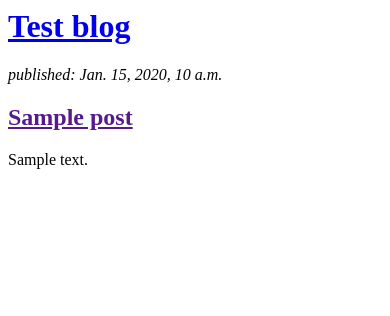
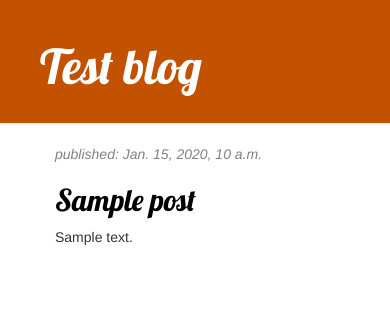
Before and after one commit to damarshad/my-first-blog, a Django app: page / in a window 390 px wide. Shown: the top 316 px of the page. Run offline with Django 3.2, Linux system fonts and the light colour scheme; tables that the repository leaves empty hold one stand-in row (values such as "Sample post"); some libraries are stand-ins or nearby versions.

Commit message:
Better CSS

```diff
--- /dev/null
+++ b/danblog/static/css/danblog.css
@@ -0,0 +1,46 @@
+.page-header {
+    background-color: #C25100;
+    margin-top: 0;
+    padding: 20px 20px 20px 40px;
+}
+
+.page-header h1, .page-header h1 a, .page-header h1 a:visited, .page-header h1 a:active {
+    color: #ffffff;
+    font-size: 36pt;
+    text-decoration: none;
+}
+
+.content {
+    margin-left: 40px;
+}
+
+h1, h2, h3, h4 {
+    font-family: 'Lobster', cursive;
+}
+
+.date {
+    color: #828282;
+}
+
+.save {
+    float: right;
+}
+
+.post-form textarea, .post-form input {
+    width: 100%;
+}
+
+.top-menu, .top-menu:hover, .top-menu:visited {
+    color: #ffffff;
+    float: right;
+    font-size: 26pt;
+    margin-right: 20px;
+}
+
+.post {
+    margin-bottom: 70px;
+}
+
+.post h2 a, .post h2 a:visited {
+    color: #000000;
+}
--- a/danblog/templates/danblog/post_list.html
+++ b/danblog/templates/danblog/post_list.html
@@ -1,17 +1,31 @@
+{% load static %}
 <html>
     <head>
         <title>Temp Title</title>
+        <link rel="stylesheet" href="//maxcdn.bootstrapcdn.com/bootstrap/3.2.0/css/bootstrap.min.css">
+        <link rel="stylesheet" href="//maxcdn.bootstrapcdn.com/bootstrap/3.2.0/css/bootstrap-theme.min.css">
+        <link href="//fonts.googleapis.com/css?family=Lobster&subset=latin,latin-ext" rel="stylesheet" type="text/css">
+        <link rel="stylesheet" href="{% static 'css/danblog.css' %}">
     </head>
     <body>
-        <div>
+        <div class="page-header">
             <h1><a href="/">Test blog</a></h1>
         </div>
-        {% for Post in posts %}
-            <div>
-                <p><i>published: {{ Post.published_date }}</i></p>
-                <h2><a href="">{{ Post.title }}</a></h2>
-                <p>{{ Post.text|linebreaksbr }}</p>
+
+        <div class="content container">
+            <div class="row">
+                <div class="col-md-8">
+                    {% for Post in posts %}
+                        <div class="post">
+                            <div class="date">
+                                <p><i>published: {{ Post.published_date }}</i></p>
+                            </div>
+                            <h2><a href="">{{ Post.title }}</a></h2>
+                            <p>{{ Post.text|linebreaksbr }}</p>
+                        </div>
+                    {% endfor %}
+                </div>
             </div>
-        {% endfor %}
+        </div>
     </body>
 </html>
```
